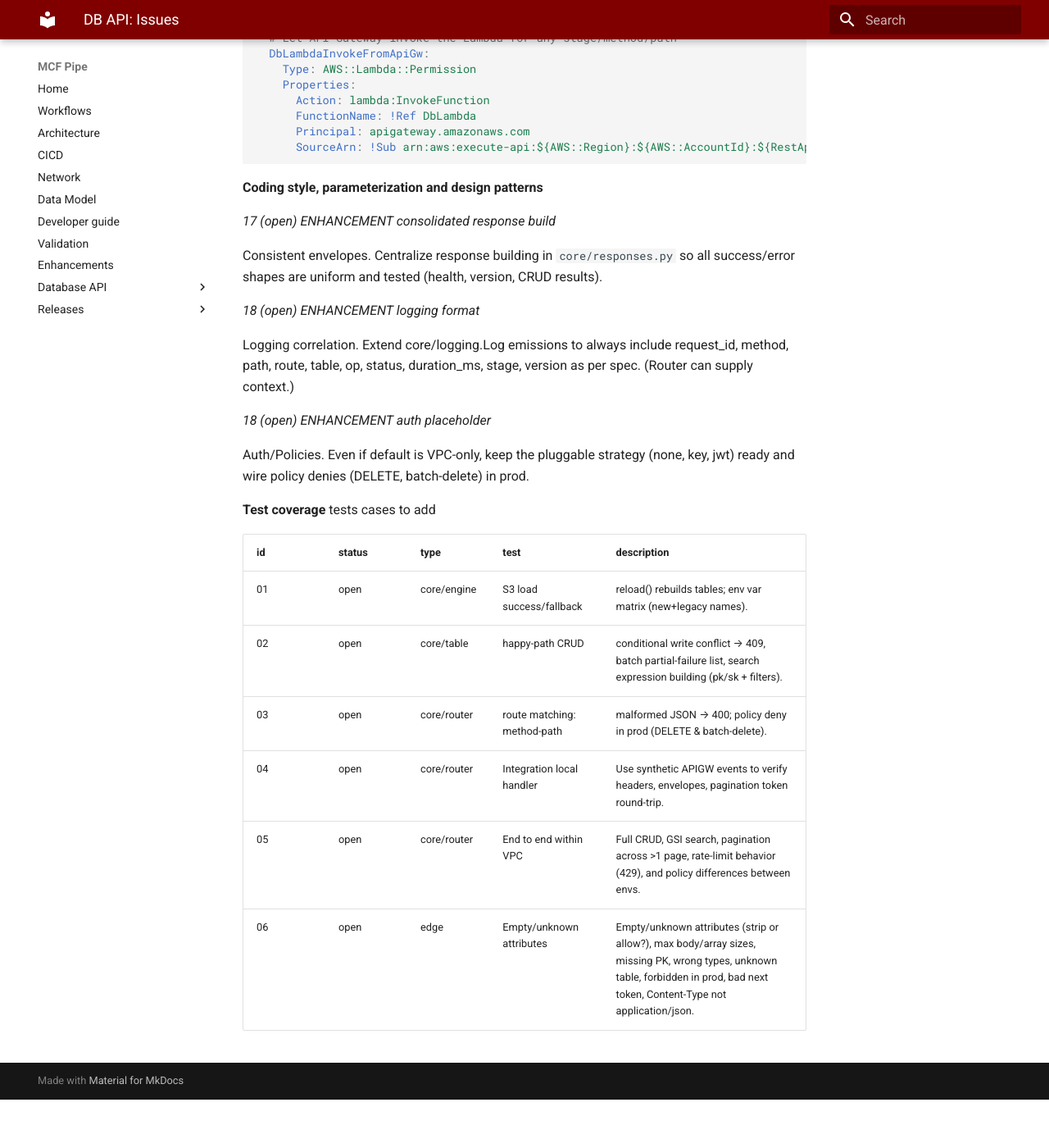
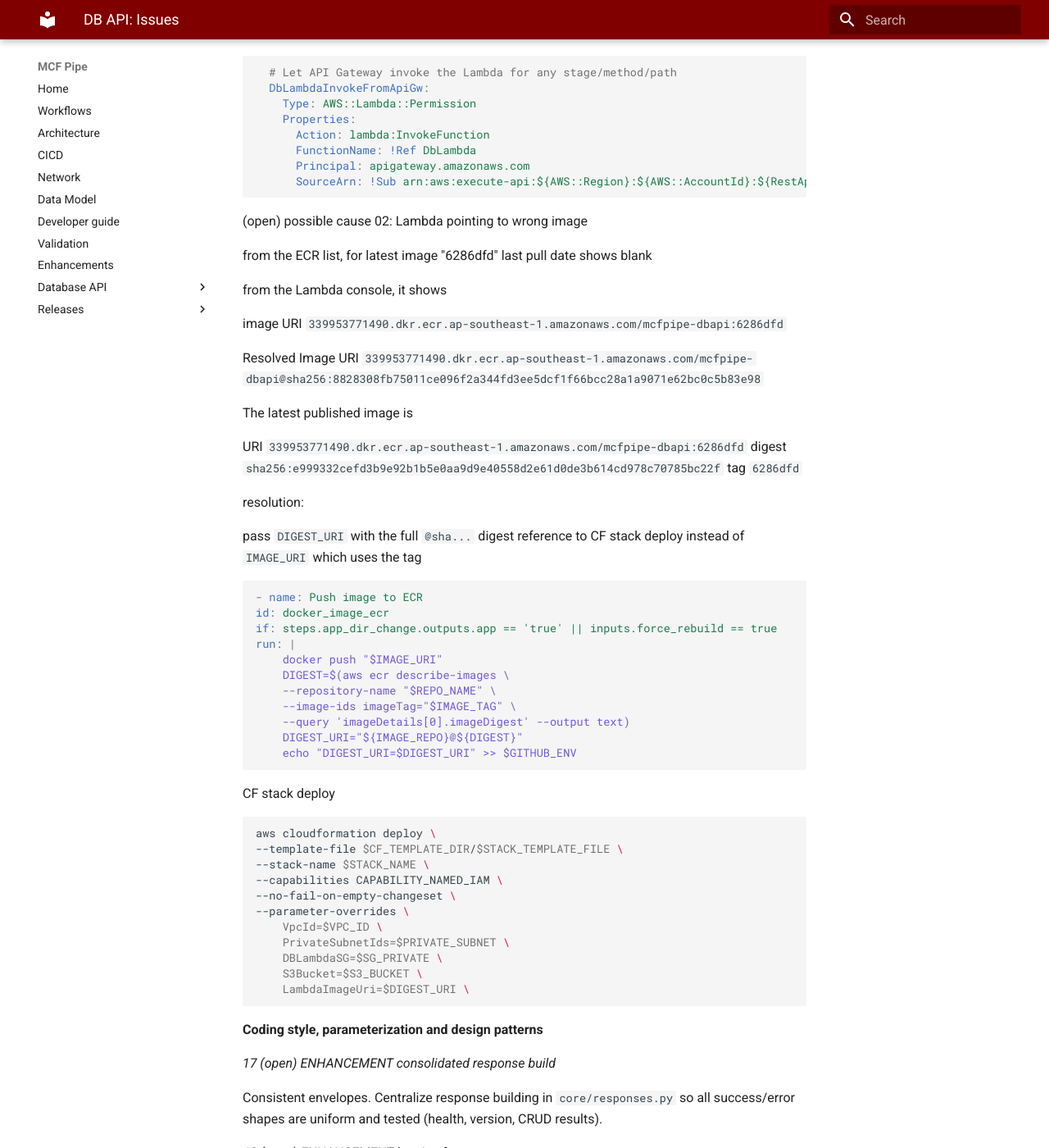
Before and after one commit to yayfalafels/mcfpipe, an MkDocs documentation site: the page built from docs/database_api/issues.md, in a window 1280 px wide and 1400 px high, scrolled down 5653 px. Shown: the whole window at 82% size. Built offline with MkDocs 1.6.1 and Material for MkDocs 9.7.7, drawn with Linux system fonts in a browser that asks for light colours; before the commit the page ends 6994 px from its top, so only the background shows below that; some of the changed text lies outside the part shown.

Commit message:
pass full digest to cf deploy

````diff
--- a/docs/database_api/issues.md
+++ b/docs/database_api/issues.md
@@ -189,7 +189,9 @@ observations
 - cannot see any logging or `print()` from lambda runtime
 - can see lambda invoke START / STOP
 
-possible cause 01: API deployment version mismatch with Lambda
+X (ruled out) possible cause 01: API deployment version mismatch with Lambda
+
+validation failed --> did not resolve the logging issue
 
 resolution
 
@@ -211,6 +213,56 @@ location: `aws/cloudformation/db_api_stack.yaml`
       Principal: apigateway.amazonaws.com
       SourceArn: !Sub arn:aws:execute-api:${AWS::Region}:${AWS::AccountId}:${RestApi}/*/*/*
 
+```
+
+(open) possible cause 02: Lambda pointing to wrong image
+
+from the ECR list, for latest image "6286dfd" last pull date shows blank
+
+from the Lambda console, it shows
+
+image URI `339953771490.dkr.ecr.ap-southeast-1.amazonaws.com/mcfpipe-dbapi:6286dfd`
+
+Resolved Image URI `339953771490.dkr.ecr.ap-southeast-1.amazonaws.com/mcfpipe-dbapi@sha256:8828308fb75011ce096f2a344fd3ee5dcf1f66bcc28a1a9071e62bc0c5b83e98`
+
+The latest published image is
+
+URI `339953771490.dkr.ecr.ap-southeast-1.amazonaws.com/mcfpipe-dbapi:6286dfd`
+digest `sha256:e999332cefd3b9e92b1b5e0aa9d9e40558d2e61d0de3b614cd978c70785bc22f`
+tag `6286dfd`
+
+resolution:
+
+pass `DIGEST_URI` with the full `@sha...` digest reference to CF stack deploy instead of `IMAGE_URI` which uses the tag
+
+```yaml
+- name: Push image to ECR
+id: docker_image_ecr
+if: steps.app_dir_change.outputs.app == 'true' || inputs.force_rebuild == true
+run: |
+    docker push "$IMAGE_URI"
+    DIGEST=$(aws ecr describe-images \
+    --repository-name "$REPO_NAME" \
+    --image-ids imageTag="$IMAGE_TAG" \
+    --query 'imageDetails[0].imageDigest' --output text)
+    DIGEST_URI="${IMAGE_REPO}@${DIGEST}"
+    echo "DIGEST_URI=$DIGEST_URI" >> $GITHUB_ENV
+```
+
+CF stack deploy
+
+```bash
+aws cloudformation deploy \
+--template-file $CF_TEMPLATE_DIR/$STACK_TEMPLATE_FILE \
+--stack-name $STACK_NAME \
+--capabilities CAPABILITY_NAMED_IAM \
+--no-fail-on-empty-changeset \
+--parameter-overrides \
+    VpcId=$VPC_ID \
+    PrivateSubnetIds=$PRIVATE_SUBNET \
+    DBLambdaSG=$SG_PRIVATE \
+    S3Bucket=$S3_BUCKET \
+    LambdaImageUri=$DIGEST_URI \
 ```
 
 __Coding style, parameterization and design patterns__
````
Also changed, not shown: 1 other file.
